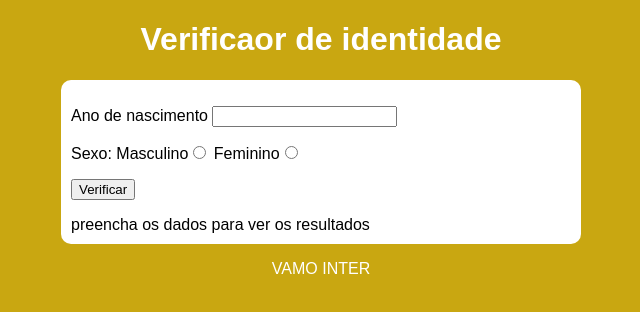
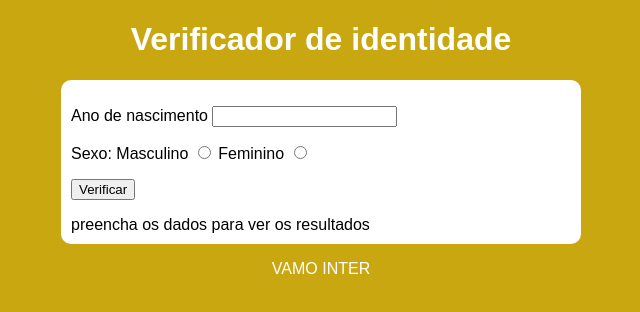
Before and after one commit to diegvn7/curso-java-script-cv, a plain HTML site: page exercicios/ex015/index.html in a window 1280 px wide. Shown: the whole page, without its empty margins (319-959 px from the left). Drawn offline with Linux system fonts and the light colour scheme.

Commit message:
Update index.html

```diff
--- a/exercicios/ex015/index.html
+++ b/exercicios/ex015/index.html
@@ -8,17 +8,26 @@
 </head>
 <body>
     <header>
-        <h1>Verificaor de identidade</h1>
+        <h1>Verificador de identidade</h1>
     </header>
 
     <section>
         <div>
             <p>Ano de nascimento <input type="number" name="anon" id="anon"></p>
-            <p>Sexo: Masculino<input type="radio" name="sexo" id="masc">
-            Feminino<input type="radio" name="sexo" id="fem"></p>
-            <p><input type="button" value="Verificar" onclick="verificar()"></p>
+            <p>Sexo:
+                <label for="masc">
+                    Masculino
+                    <input type="radio" name="sexo" id="masc">
+                </label>
+                <label for="fem">
+                    Feminino
+                    <input type="radio" name="sexo" id="fem"></p>
+                </label>
+            <p>
+                <input type="button" value="Verificar" onclick="verificar()">
+            </p>
         </div>
-        <div id="msg">
+        <div id="res">
             preencha os dados para ver os resultados
         </div>
     </section>
```
